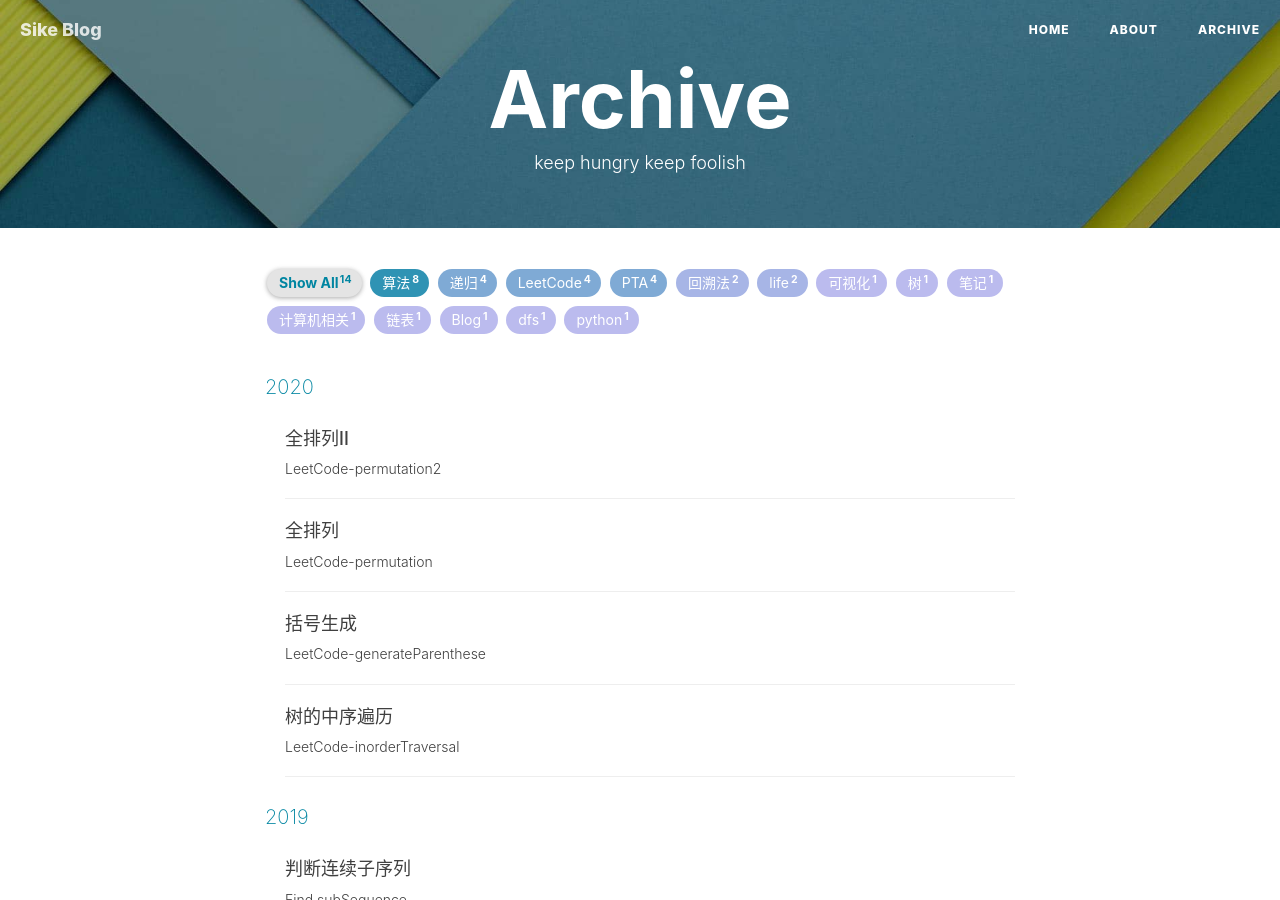
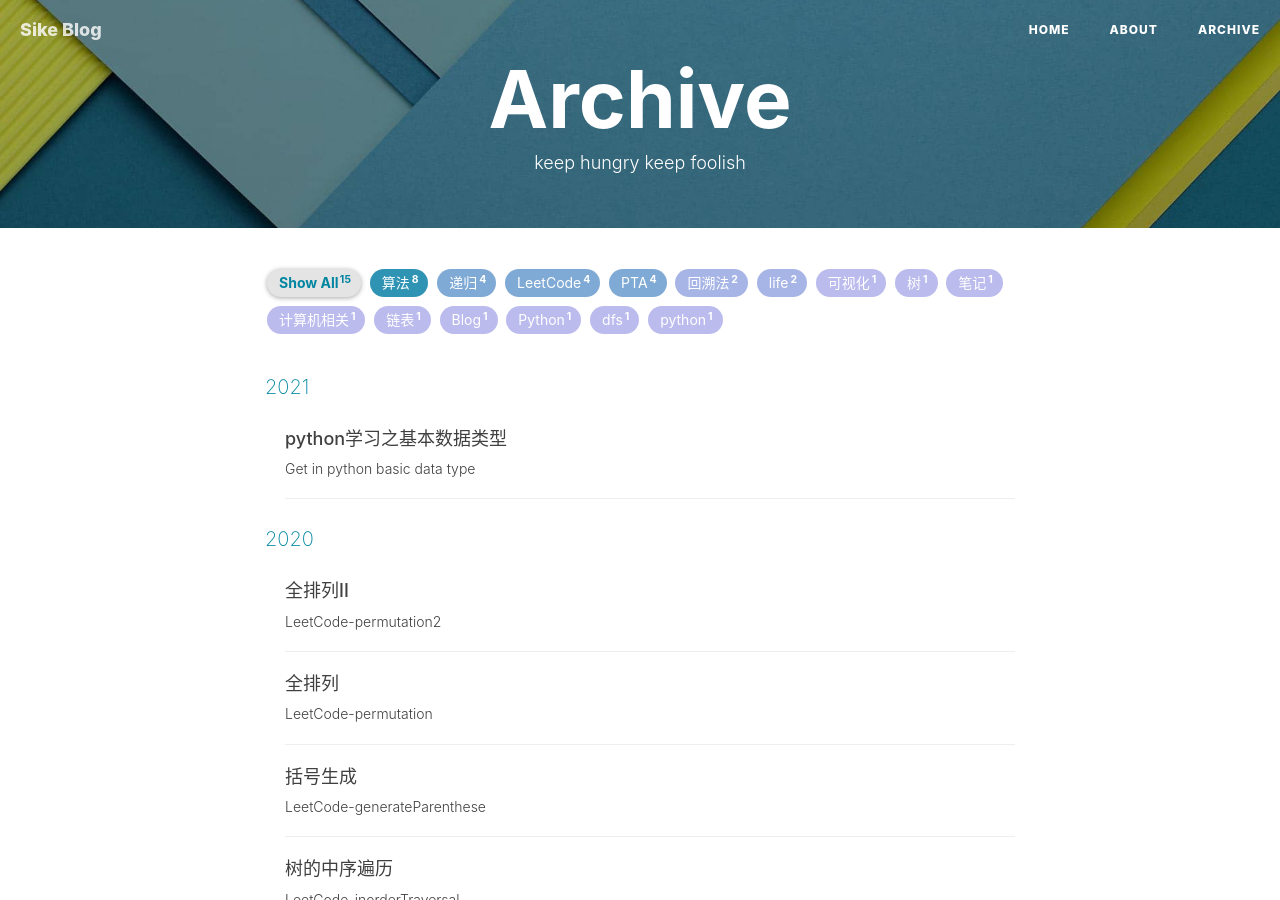
Before and after one commit to SikeX/sikex.github.io, a Jekyll site: the page built from archive.html, in a window 1280 px wide and 900 px high. Built offline with Jekyll 4.4.1, drawn with Linux system fonts in a browser that asks for light colours; nearby versions of some CDN libraries; comment, search, counter and statistics services are not loaded; part of the change alters nothing that is shown.

Commit message:
new post

````diff
--- a/_config.yml
+++ b/_config.yml
@@ -3,7 +3,7 @@ title: Sike Blog
 SEOTitle: Sike的博客 | Sike Blog
 header-img: img/header1.jpg
 email: yoloxzx@outlook.com
-description: "关于程序与设计、摄影与生活 | Sike，Web & Mobile Lover，Software Engineer，UX Designer | 这里是 @Sike 的个人博客，与你一起发现更大的世界。"
+description: "关于程序与设计、摄影与生活 | Sike，Web & Mobile Lover| 这里是 @Sike 的个人博客，与你一起发现更大的世界。"
 keyword: "Sike, Sike Blog, 博客, 个人网站, 算法, AI"
 url: "https://sikex.github.io"              # your host, for absolute URL
 baseurl: ""                             # for example, '/blog' if your blog hosted on 'host/blog'
--- /dev/null
+++ b/_posts/2021-01-25-get-in-python-variable.md
@@ -0,0 +1,314 @@
+---
+layout:       post
+title:        "python学习之基本数据类型"
+subtitle:     "Get in python basic data type"
+date:         2021-01-25 19:45:00
+author:       "Sike"
+header-img:   "img/in-post/1001-header-bg.jpg"
+header-mask:  0.3
+catalog: true
+tags:
+    - Python
+---
+
+# python学习之基本数据类型
+
+---
+
+Python万物皆对象(object)，可以通过type查看其类型，是对象则必有属性（attributes）和方法（methods）。
+
+### 整形
+```python
+#整形
+a = 123
+#type() 查看对象类型
+print(a,type(a))
+#dir(a),help(a) 查看对象的属性和方法
+dir(a)
+# with the -- is methor, without the -- is the attribute
+a.bit_length()
+```
+    123 <class 'int'>
+    7
+
+### 浮点型
+```python
+#浮点型
+b = 123.0
+print(b,type(b))
+```
+
+    123.0 <class 'float'>
+
+
+### bool型
+```python
+# bool型
+t = True
+print(t,type(t))
+```
+
+    True <class 'bool'>
+
+
+上节介绍的整型、浮点型和布尔型都可以看成是单独数据，而这些数据都可以放在一个容器里得到一个「容器类型」的数据，比如：
+
+
+
+* 字符 (str) 是一容器的字节 char，注意 Python 里面没有 char 类型的数据，可以把单字符的 str 当做 char。
+
+
+
+* 元组 (tuple)、列表 (list)、字典 (dict) 和集合 (set) 是一容器的任何类型变量。
+
+
+```python
+s1 = 'I love python!'
+print(s1, type(s1))
+#look up the comman methors for str
+#dir(str)
+s1.split()
+```
+
+    I love python! <class 'str'>
+    ['I', 'love', 'python!']
+
+
+
+### 索引和切片
+```python
+#索引和切片
+s = 'Python'
+print( s )
+print( s[2:4] ) #包头不包尾
+print( s[-5:-2] ) #负索引从右往左
+print( s[2:] ) #第三个元素到末尾
+print( s[-1] ) #最后一个元素
+```
+
+    Python
+    th
+    yth
+    thon
+    n
+
+
+### 元组
+元组」定义语法为
+
+
+(元素1, 元素2, ..., 元素n)
+
+
+关键点是「小括号 ()」和「逗号 ,」
+
+
+* 小括号把所有元素绑在一起
+
+* 逗号将每个元素一一分开
+
+
+```python
+t1 = (1, 10.21, "python")
+print(t1, type(t1))
+```
+
+    (1, 10.21, 'python') <class 'tuple'>
+
+
+元组有不可更改 (immutable) 的性质，因此不能直接给元组的元素赋值,但是元组中若是有可更改的对象（例如list）,该对象是可以修改的
+
+
+```python
+t2 = (1,[1,2,'python'],10.21)
+t2[1].append('c++')
+t2
+```
+
+
+
+
+    (1, [1, 2, 'python', 'c++'], 10.21)
+
+
+
+元组拼接 (concatenate) 有两种方式，用「加号 +」和「乘号 *」，前者首尾拼接，后者复制拼接。
+
+
+```python
+(1, 10.31, 'python') + ('data', 11) + ('OK',)
+(1, 10.31, 'python') * 2
+```
+
+
+
+
+    (1, 10.31, 'python', 1, 10.31, 'python')
+
+
+
+### 列表
+「列表」定义语法为
+
+
+
+[元素1, 元素2, ..., 元素n]
+
+
+
+关键点是「中括号 []」和「逗号 ,」
+
+
+
+* 中括号把所有元素绑在一起
+
+* 逗号将每个元素一一分开
+
+
+
+
+```python
+l = [1, 10.31,'python']
+print(l, type(l))
+```
+
+    [1, 10.31, 'python'] <class 'list'>
+
+
+
+```python
+#附加
+l.append(['hello','hi'])
+print(l)
+l.extend(['you','are','welcome'])
+print(l)
+```
+
+    [1, 10.31, 'python', ['hello', 'hi']]
+    [1, 10.31, 'python', ['hello', 'hi'], 'you', 'are', 'welcome']
+
+
+
+```python
+#插入
+l.insert(1,'insert')
+print(l)
+```
+
+    [1, 'insert', 10.31, 'python', ['hello', 'hi'], 'you', 'are', 'welcome']
+
+
+
+```python
+#删除
+l.remove('python')
+l
+```
+
+
+
+
+    [1, 'insert', 10.31, ['hello', 'hi'], 'you', 'are', 'welcome']
+
+
+
+
+```python
+#删除并返回
+p = l.pop(1)
+print(p)
+print(l)
+```
+
+    insert
+    [1, 10.31, ['hello', 'hi'], 'you', 'are', 'welcome']
+
+
+### 切片
+切片的通用写法是
+
+> start : stop : step
+
+step默认为1
+
+## 字典
+「字典」定义语法为
+
+
+
+{元素1, 元素2, ..., 元素n}
+
+
+
+其中每一个元素是一个「键值对」- 键:值 (key:value)
+
+
+
+关键点是「大括号 {}」,「逗号 ,」和「分号 :」
+
+
+
+* 大括号把所有元素绑在一起
+
+* 逗号将每个键值对一一分开
+
+* 分号将键和值分开
+
+
+```python
+d = {
+'Name' : 'Tencent',
+'Country' : 'China',
+'Industry' : 'Technology',
+'Code': '00700.HK',
+'Price' : '361 HKD'
+}
+print( d, type(d) )
+```
+
+    {'Name': 'Tencent', 'Country': 'China', 'Industry': 'Technology', 'Code': '00700.HK', 'Price': '361 HKD'} <class 'dict'>
+
+
+字典里的键是不可更改的，因此只有那些不可更改的数据类型才能当键，比如整数 (虽然怪怪的)、浮点数 (虽然怪怪的)、布尔 (虽然怪怪的)、字符、元组 (虽然怪怪的)，而列表却不行，因为它可更改。
+
+## 集合
+「集合」有两种定义语法，第一种是
+
+
+
+{元素1, 元素2, ..., 元素n}
+
+
+
+关键点是「大括号 {}」和「逗号 ,」
+
+
+
+* 大括号把所有元素绑在一起
+
+* 逗号将每个元素一一分开
+
+
+
+第二种是用 set() 函数，把列表或元组转换成集合。
+
+
+set( 列表 或 元组 )
+
+
+```python
+A = set(['u', 'd', 'ud', 'du', 'd', 'du'])
+B = {'d', 'dd', 'uu', 'u'}
+print( A )
+print( B )
+```
+
+    {'d', 'u', 'du', 'ud'}
+    {'d', 'uu', 'u', 'dd'}
+
+
+从 A 的结果发现集合的两个特点：无序 (unordered) 和唯一 (unique)。
+
+
+## 参考文章
+[公众号-王的机器-盘一盘 Python 系列 1 - 入门篇 (上)](https://mp.weixin.qq.com/s/c5NEDrTMOm8MjuM67HJ1aQ)
````
